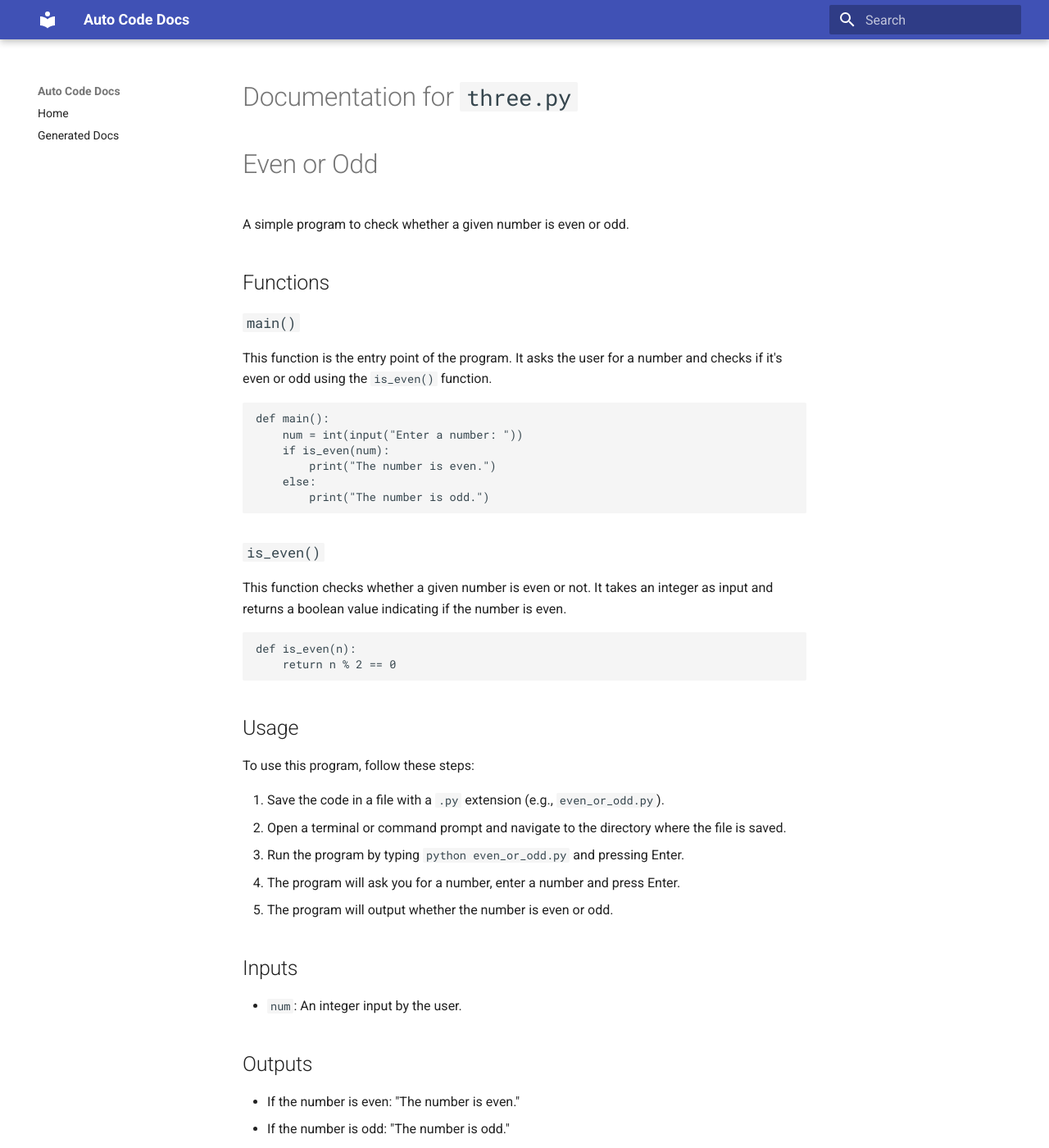
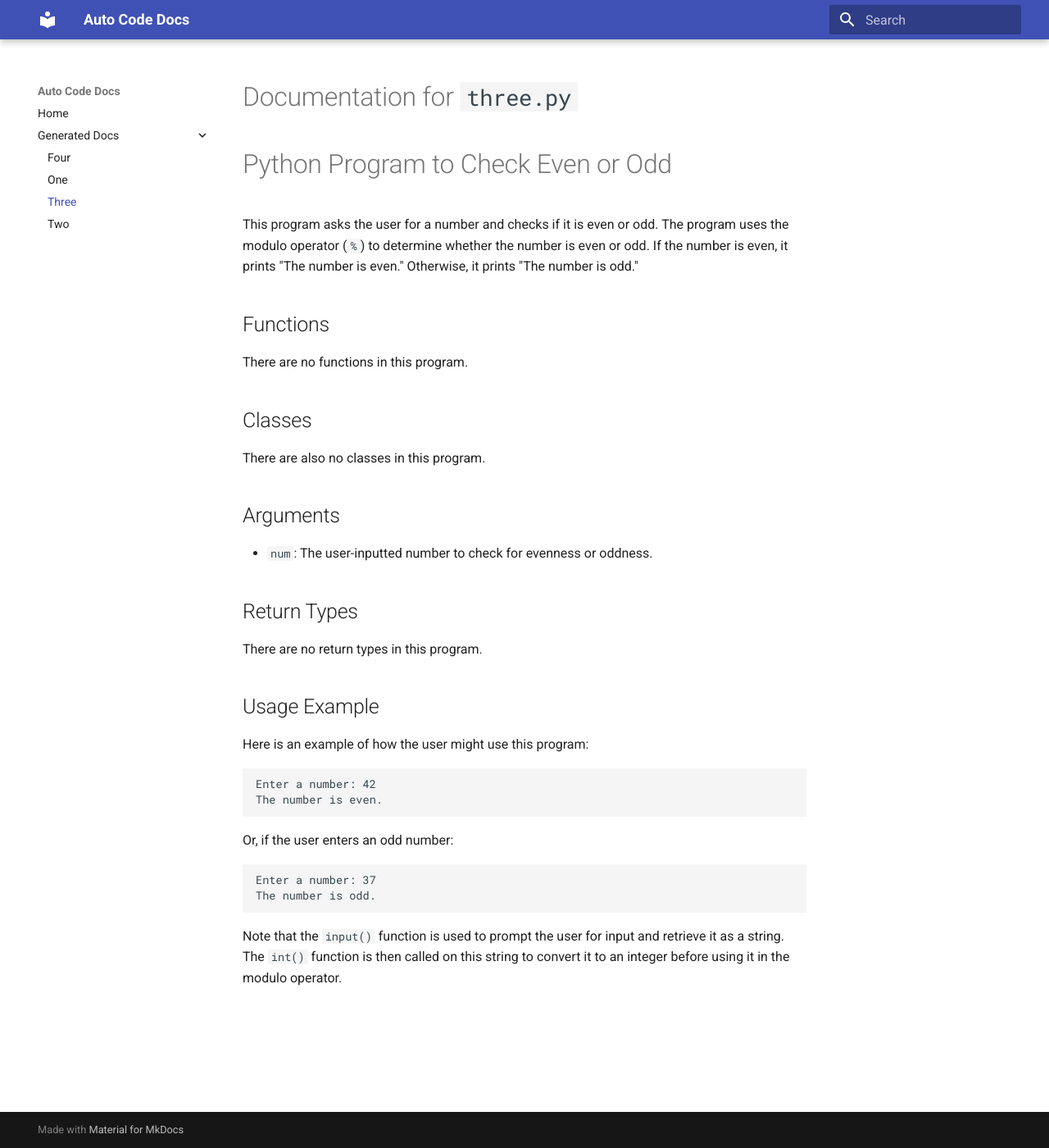
Before and after one commit to aoeukun/ACD, an MkDocs documentation site: the page built from docs/generated/three.md, in a window 1280 px wide and 1400 px high. Shown: the whole window at 82% size. Built offline with MkDocs 1.6.1 and Material for MkDocs 9.7.7, drawn with Linux system fonts in a browser that asks for light colours; some of the changed text lies outside the part shown.

````diff
--- a/docs/generated/three.md
+++ b/docs/generated/three.md
@@ -1,53 +1,36 @@
 # Documentation for `three.py`
 
 
-# Even or Odd
+# Python Program to Check Even or Odd
 
-A simple program to check whether a given number is even or odd.
+This program asks the user for a number and checks if it is even or odd. The program uses the modulo operator (`%`) to determine whether the number is even or odd. If the number is even, it prints "The number is even." Otherwise, it prints "The number is odd."
 
 ## Functions
 
-### `main()`
+There are no functions in this program.
 
-This function is the entry point of the program. It asks the user for a number and checks if it's even or odd using the `is_even()` function.
+## Classes
 
-```python
-def main():
-    num = int(input("Enter a number: "))
-    if is_even(num):
-        print("The number is even.")
-    else:
-        print("The number is odd.")
+There are also no classes in this program.
+
+## Arguments
+
+* `num`: The user-inputted number to check for evenness or oddness.
+
+## Return Types
+
+There are no return types in this program.
+
+## Usage Example
+
+Here is an example of how the user might use this program:
 ```
-
-### `is_even()`
-
-This function checks whether a given number is even or not. It takes an integer as input and returns a boolean value indicating if the number is even.
-
-```python
-def is_even(n):
-    return n % 2 == 0
+Enter a number: 42
+The number is even.
 ```
-
-## Usage
-
-To use this program, follow these steps:
-
-1. Save the code in a file with a `.py` extension (e.g., `even_or_odd.py`).
-2. Open a terminal or command prompt and navigate to the directory where the file is saved.
-3. Run the program by typing `python even_or_odd.py` and pressing Enter.
-4. The program will ask you for a number, enter a number and press Enter.
-5. The program will output whether the number is even or odd.
-
-## Inputs
-
-* `num`: An integer input by the user.
-
-## Outputs
-
-* If the number is even: "The number is even."
-* If the number is odd: "The number is odd."
-
-## Return types
-
-* Boolean value indicating whether the number is even or not.
+Or, if the user enters an odd number:
+```
+Enter a number: 37
+The number is odd.
+```
+Note that the `input()` function is used to prompt the user for input and retrieve it as a string. The `int()` function is then called on this string to convert it to an integer before using it in the modulo operator.
--- a/mkdocs.yml
+++ b/mkdocs.yml
@@ -1,8 +1,10 @@
 site_name: Auto Code Docs
 theme:
   name: material
-
 nav:
-  - Home: index.md
-  - Generated Docs:
-     generated/docs.md
+- Home: index.md
+- Generated Docs:
+  - Four: generated/four.md
+  - One: generated/one.md
+  - Three: generated/three.md
+  - Two: generated/two.md
````
Also changed, not shown: docs/generated/docs.md (deleted, +0 -7 lines), docs/generated/four.md (added, +38 -0 lines), docs/generated/one.md (+32 -22 lines), docs/generated/two.md (+51 -9 lines), generate_docs.py (+47 -23 lines), 1 other file.
